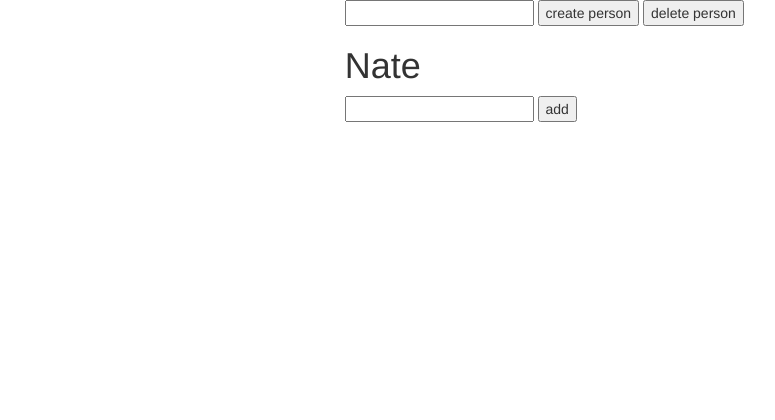
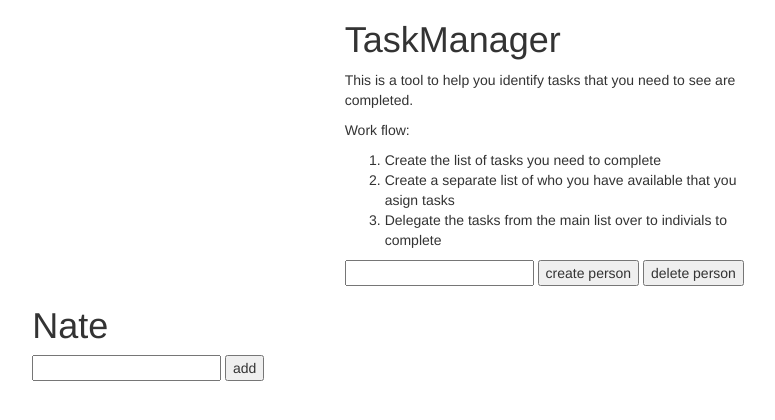
Before and after one commit to nathan-j-brenner/taskManager, a plain HTML site: page people.html in a window 1280 px wide. Shown: the whole page, without its empty margins (92-867 px from the left). Drawn offline with nearby package versions, Linux system fonts and the light colour scheme.

Commit message:
function code, last commit for the evening

```diff
--- a/js/controllers/personCtrl.js
+++ b/js/controllers/personCtrl.js
@@ -1,4 +1,5 @@
-app.controller('personCtrl', ['$scope', function($scope){
+var personApp = angular.module('personApp', []);
+personApp.controller('personCtrl', ['$scope', function($scope){
 	$scope.name = "Nate Brenner"
 
 	$scope.tasks = [];
--- a/people.html
+++ b/people.html
@@ -9,12 +9,28 @@
 	<div class="container-fuid">
 		<div class="row">
 			<div class="col-md-4 col-md-offset-4">
+				<h1>TaskManager</h1>
+				<p>This is a tool to help you identify tasks that you need to see are completed.</p>
+				<p>Work flow:</p>
+					<ol>
+						<li>Create the list of tasks you need to complete</li>
+						<li>Create a separate list of who you have available that you asign tasks</li>
+						<li>Delegate the tasks from the main list over to indivials to complete</li>
+					</ol>
+			</div>
+		</div>
+		<div class="row">
+			<div class="col-md-5 col-md-offset-4">
 				<form ng-submit="createPerson()">
 					<input type="text" ng-model="personToAdd"/>
 					<input  type="submit" value="create person"/>
 					<input type="button" value="delete person" ng-click="deletePerson(person)" />
 				</form>
-				<div ng-repeat="person in people">
+			</div>
+		</div>
+		<div class="row">
+			<div class='col-md-10 col-md-offset-1'>
+				<div class="col-md-3" ng-repeat="person in people">
 					<h1>{{person.name}}</h1>
 					<ul>
 						<li ng-repeat="task in person.tasks">
```
Also changed, not shown: js/controllers/peopleCtrl.js (+19 -0 lines).
